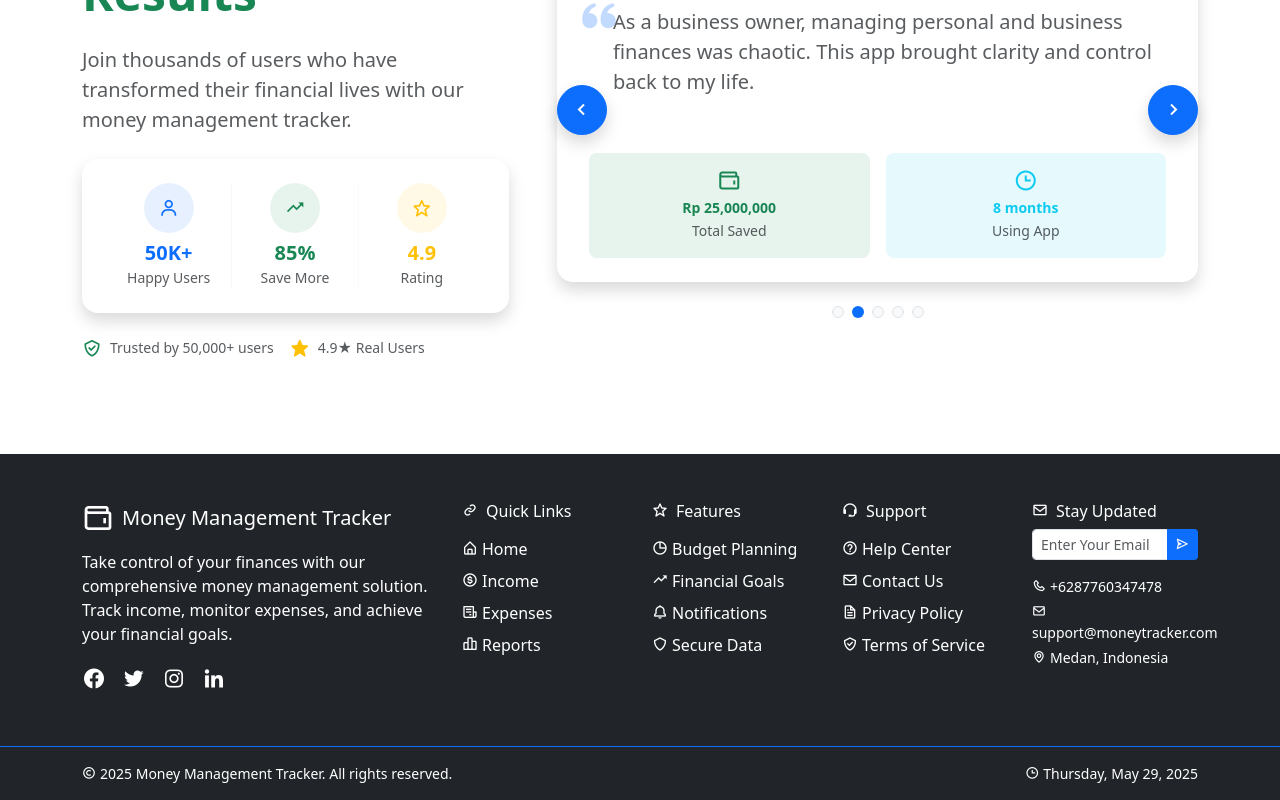
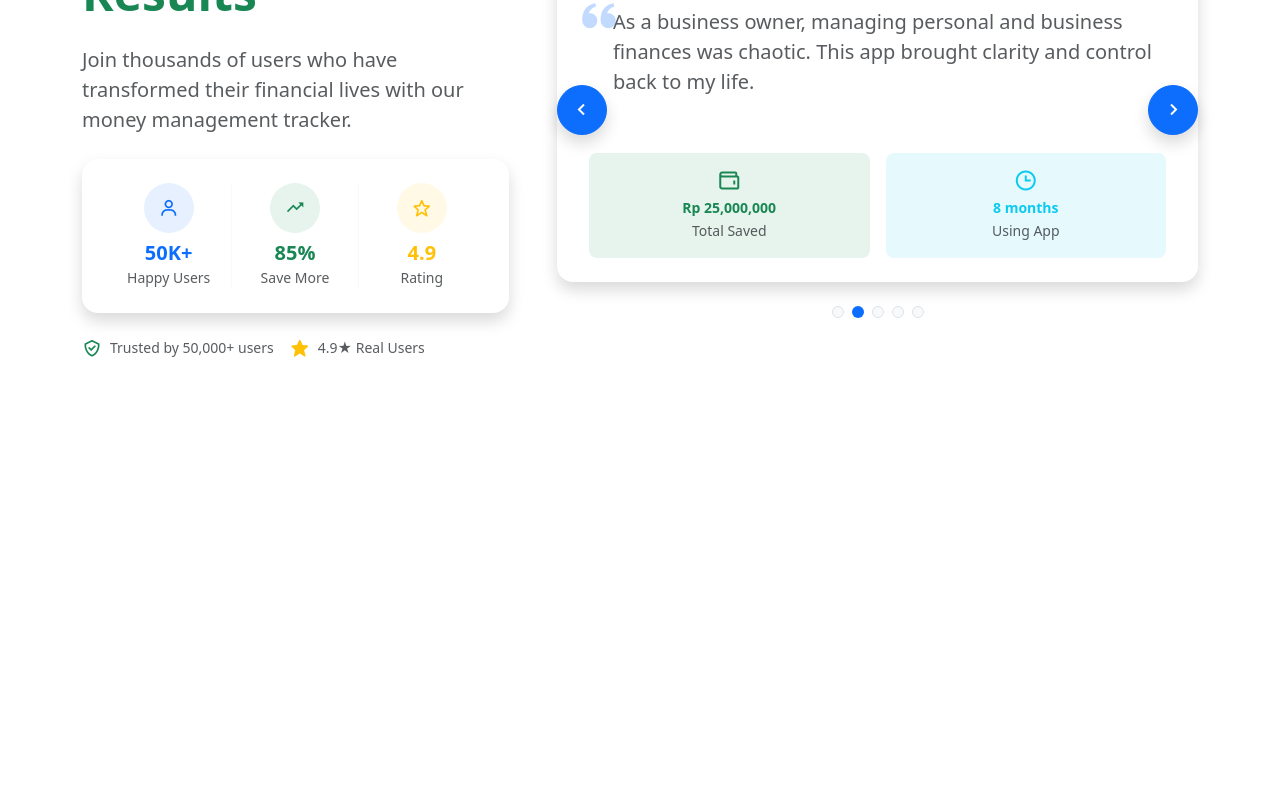
Before and after one commit to Hizkia178/Money-Management-Tracker, a React (Vite) app: page / in a window 1280 px wide. Shown: the part 4442-5242 px from the top of the page. After the commit the page ends 4848 px from the top, so only its background shows below. Built offline with nearby package versions, Linux system fonts and the light colour scheme; a small style sheet from the web is missing.

Commit message:
hapus footer

```diff
--- a/src/App.jsx
+++ b/src/App.jsx
@@ -7,7 +7,8 @@ import Problem from './components/Problem';
 import Pricing from './components/Pricing';
 import Testimonials from './components/Testimonials';
 import Method from './components/Method';
-import Footer from './components/Footer';
+import ScrollToTop from './components/ScrollTopTop';
+
 
 function App() {
   useEffect(() => {
@@ -21,8 +22,7 @@ function App() {
     <Method />
     <Pricing />
     <Testimonials />
-
-    <Footer />
+    <ScrollToTop />
     </>
   )
 }
```
